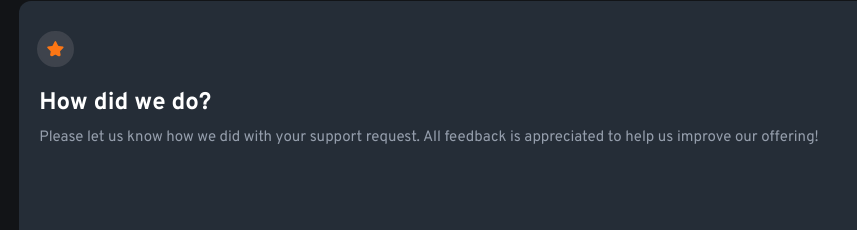
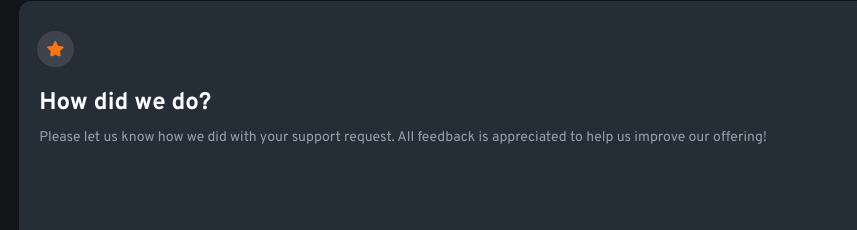
Before and after one commit to Deb-Paulin/Classificacao-Interativa, a plain HTML site: page principal.html in a window 1280 px wide. Shown: the part 111-341 px from the top of the page, 8-865 px from the left. Drawn offline with Linux system fonts and the light colour scheme.

Commit message:
alterando tamanho e espaçamento do texto

```diff
--- a/styles/tela.css
+++ b/styles/tela.css
@@ -24,6 +24,8 @@
 .container_texto {
     color: var(--cinza);
     margin: 10px 20px 10px 20px;
+    line-height: 20px;
+    font-size: 14px;
 }
 
 .classificacao {
```
